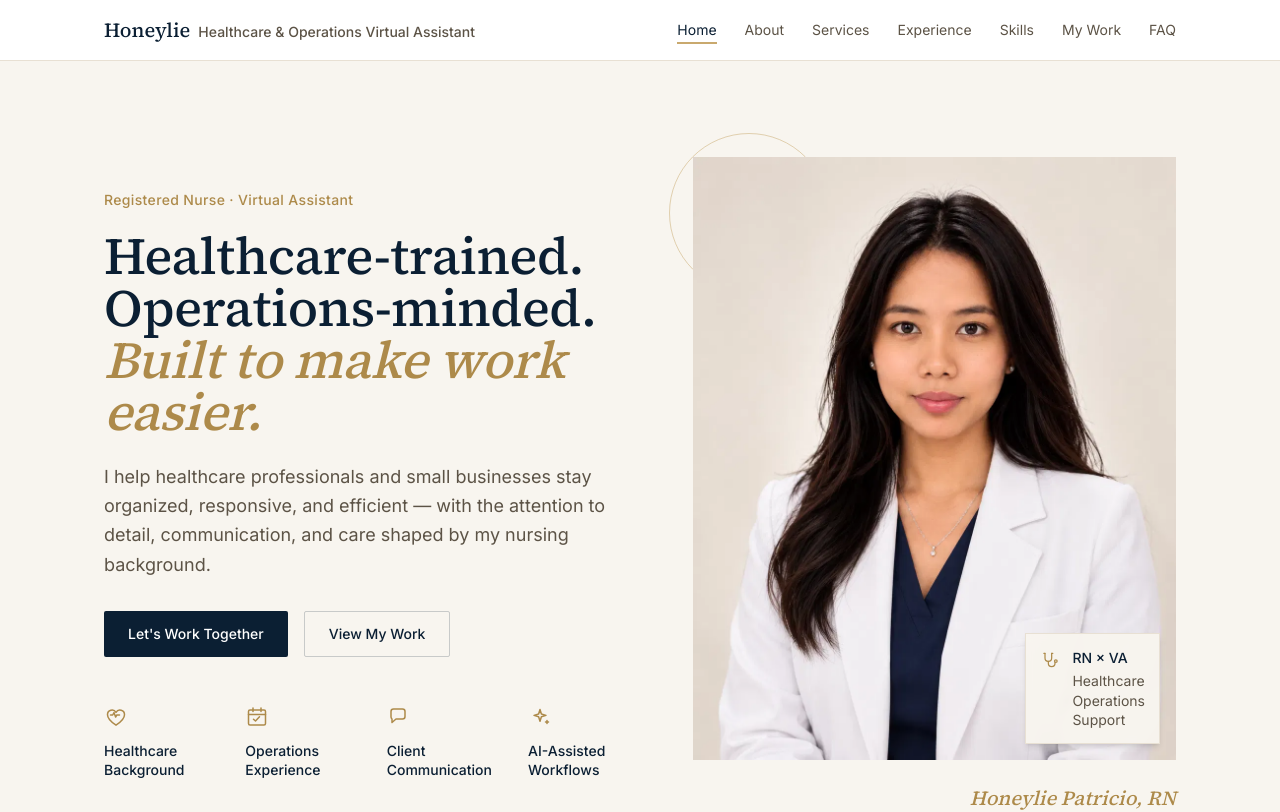
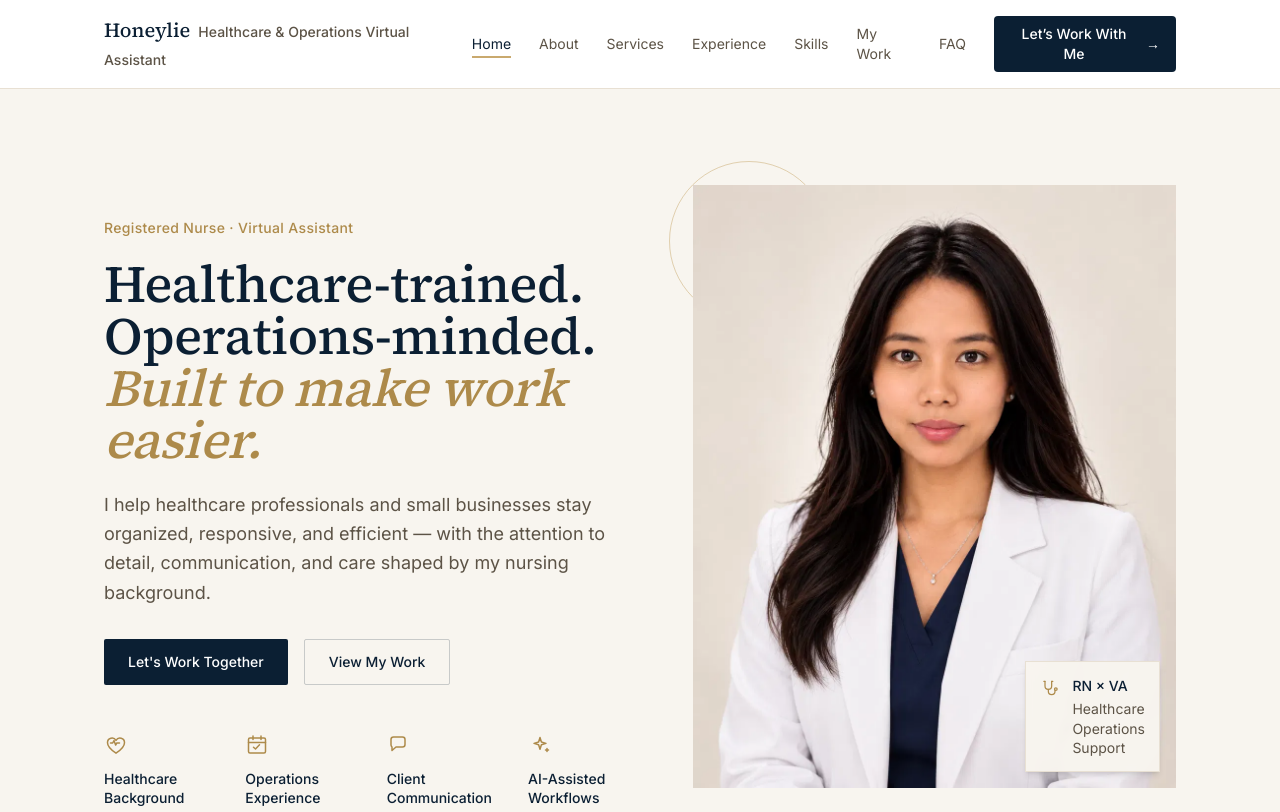
Before and after one commit to honeyliepatricio/honeylie-patricio-portfolio, a Next.js app: page / in a window 1280 px wide. Shown: the top 812 px of the page. Built offline with nearby package versions, Linux system fonts and the light colour scheme.

Commit message:
Update Header.tsx

```diff
--- a/src/components/Header.tsx
+++ b/src/components/Header.tsx
@@ -5,10 +5,17 @@ import { usePathname } from "next/navigation";
 import { useState } from "react";
 import { navItems, site } from "@/lib/site";
 import Container from "./Container";
+import { useContactModal } from "./ContactModalProvider";
 
 export default function Header() {
   const pathname = usePathname();
   const [open, setOpen] = useState(false);
+  const { openModal } = useContactModal();
+
+  const handleCtaClick = () => {
+    setOpen(false);
+    openModal();
+  };
 
   return (
     <header className="sticky top-0 z-40 border-b border-stone-200 bg-white/95 backdrop-blur">
@@ -24,7 +31,8 @@ export default function Header() {
           </span>
         </Link>
 
-        <nav className="hidden lg:block" aria-label="Primary">
+        <div className="hidden items-center gap-7 lg:flex">
+          <nav aria-label="Primary">
             <ul className="flex items-center gap-7 text-sm">
               {navItems.map((item) => {
                 const isActive =
@@ -49,6 +57,16 @@ export default function Header() {
               })}
             </ul>
           </nav>
+
+          <button
+            type="button"
+            onClick={handleCtaClick}
+            className="inline-flex items-center gap-2 rounded bg-navy-900 px-4 py-2 text-sm font-medium text-white transition-colors duration-150 hover:bg-gold-500 hover:text-navy-900"
+          >
+            Let&rsquo;s Work With Me
+            <span aria-hidden="true">&rarr;</span>
+          </button>
+        </div>
 
         <button
           type="button"
@@ -98,6 +116,16 @@ export default function Header() {
                   </Link>
                 </li>
               ))}
+              <li className="pt-2">
+                <button
+                  type="button"
+                  onClick={handleCtaClick}
+                  className="inline-flex w-full items-center justify-center gap-2 rounded bg-navy-900 px-4 py-3 text-base font-medium text-white transition-colors duration-150 hover:bg-gold-500 hover:text-navy-900"
+                >
+                  Let&rsquo;s Work With Me
+                  <span aria-hidden="true">&rarr;</span>
+                </button>
+              </li>
             </ul>
           </Container>
         </nav>
```
Lines whose indentation alone changed are shown as unchanged.
